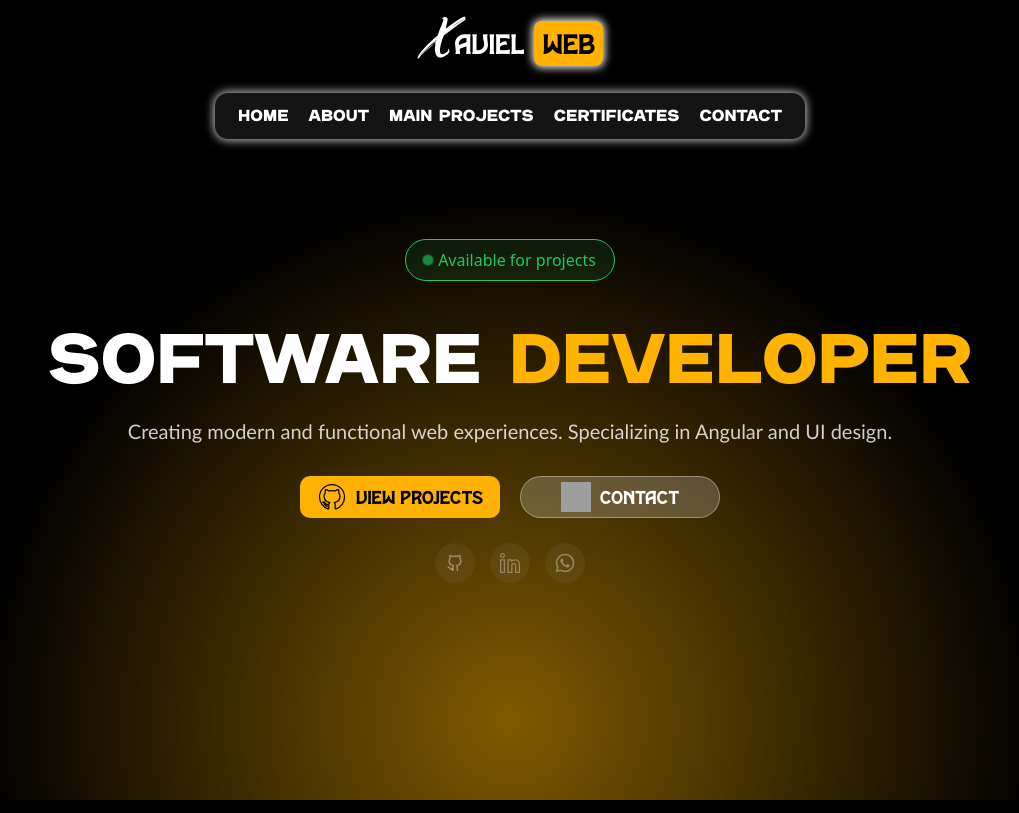
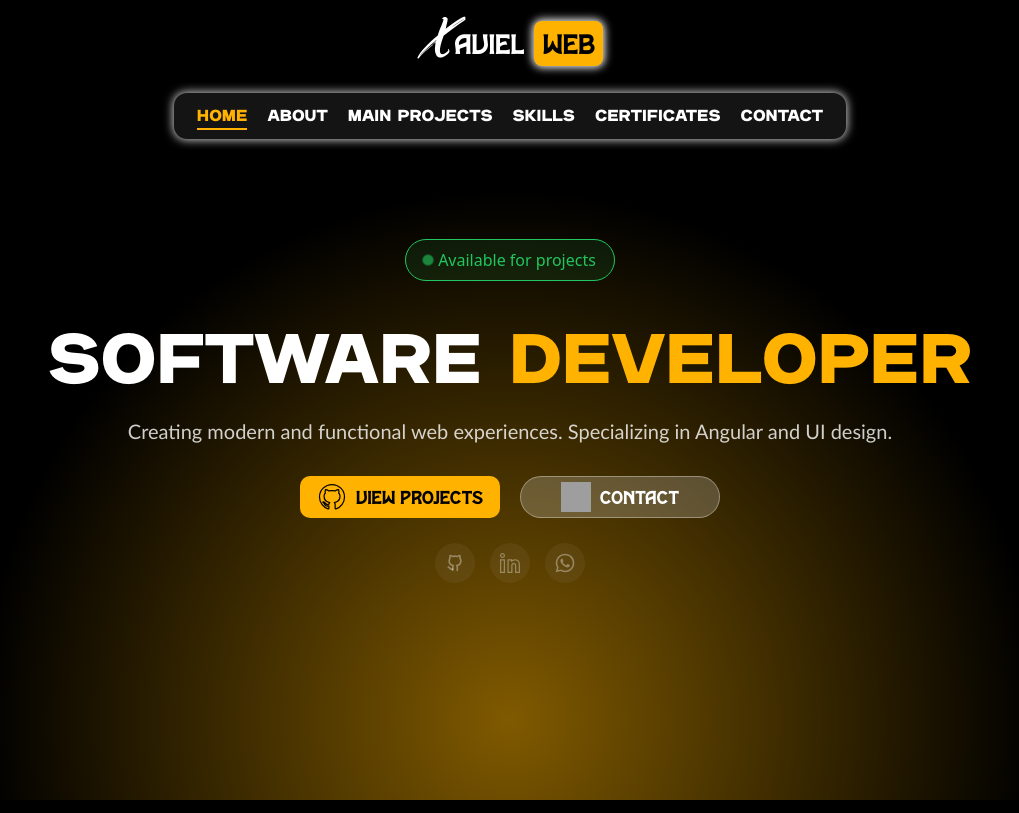
Before and after one commit to XavielT/xaviel-web-v2, an Angular app: page / in a window 1280 px wide. Shown: the whole page, without its empty margins (130-1149 px from the left). Built offline with nearby package versions, Linux system fonts and the light colour scheme; grey boxes are pictures that could not be loaded.

Commit message:
Making the Active Links while scrolling

```diff
--- a/src/app/app.html
+++ b/src/app/app.html
@@ -39,6 +39,11 @@
 
       <button (click)="myDialog.showModal()">Abrir</button>-->
 </section>
+<section id="About"></section>
+<section id="Main-Projects"></section>
+<section id="Skills"></section>
+<section id="Certificates"></section>
+<section id="Contact"></section>
 
 
 <app-footer></app-footer>
--- a/src/app/components/navbar/navbar.css
+++ b/src/app/components/navbar/navbar.css
@@ -9,7 +9,7 @@
     border-radius:13px;
     max-width: fit-content;
     align-items: center;
-    width: 600px;
+    width: 700px;
     height: auto;
     box-shadow: 0px 0px 10px 1px var(--HubShadow);
     position: sticky;
@@ -67,3 +67,11 @@
 .nav-link:hover::after{
     width: 100%;
 }
+
+.nav-link.active{
+    color: var(--Hub);
+}
+
+.nav-link.active::after{
+    width: 100%;
+}
--- a/src/app/components/navbar/navbar.html
+++ b/src/app/components/navbar/navbar.html
@@ -2,19 +2,22 @@
     <nav>
         <ul class="nav-list">
             <li>
-                <a class="nav-link" href="#">Home</a>
+                <a class="nav-link" href="#Home" [class.active]="activeSection() === 'Home'">Home</a>
             </li>
             <li>
-                <a class="nav-link" href="#">About</a>
+                <a class="nav-link" href="#About" [class.active]="activeSection() === 'About'">About</a>
             </li>
             <li>
-                <a class="nav-link" href="#">Main Projects</a>
+                <a class="nav-link" href="#Main-Projects" [class.active]="activeSection() === 'Main-Projects'">Main Projects</a>
             </li>
             <li>
-                <a class="nav-link" href="#">Certificates</a>
+                <a class="nav-link" href="#Skills" [class.active]="activeSection() === 'Skills'">SKills</a>
             </li>
             <li>
-                <a class="nav-link" href="#">Contact</a>
+                <a class="nav-link" href="#Certificates" [class.active]="activeSection() === 'Certificates'">Certificates</a>
+            </li>
+            <li>
+                <a class="nav-link" href="#Contact" [class.active]="activeSection() === 'Contact'">Contact</a>
             </li>
         </ul>
     </nav>
--- a/src/app/components/navbar/navbar.ts
+++ b/src/app/components/navbar/navbar.ts
@@ -1,4 +1,4 @@
-import { Component } from '@angular/core';
+import { Component, signal, AfterViewInit } from '@angular/core';
 
 @Component({
   selector: 'app-navbar',
@@ -6,6 +6,25 @@ import { Component } from '@angular/core';
   templateUrl: './navbar.html',
   styleUrl: './navbar.css',
 })
-export class Navbar {
+export class Navbar implements AfterViewInit {
+  activeSection = signal<string>('Home');
 
+  ngAfterViewInit(): void {
+    const sections = document.querySelectorAll('section');
+
+    const observer = new IntersectionObserver(
+      (entries) => {
+        entries.forEach(entry => {
+          if (entry.isIntersecting) {
+            this.activeSection.set(entry.target.id);
+          }
+        });
+      },
+      {
+        threshold: 0.6
+      }
+    );
+
+    sections.forEach(section => observer.observe(section));
+  }
 }
```
